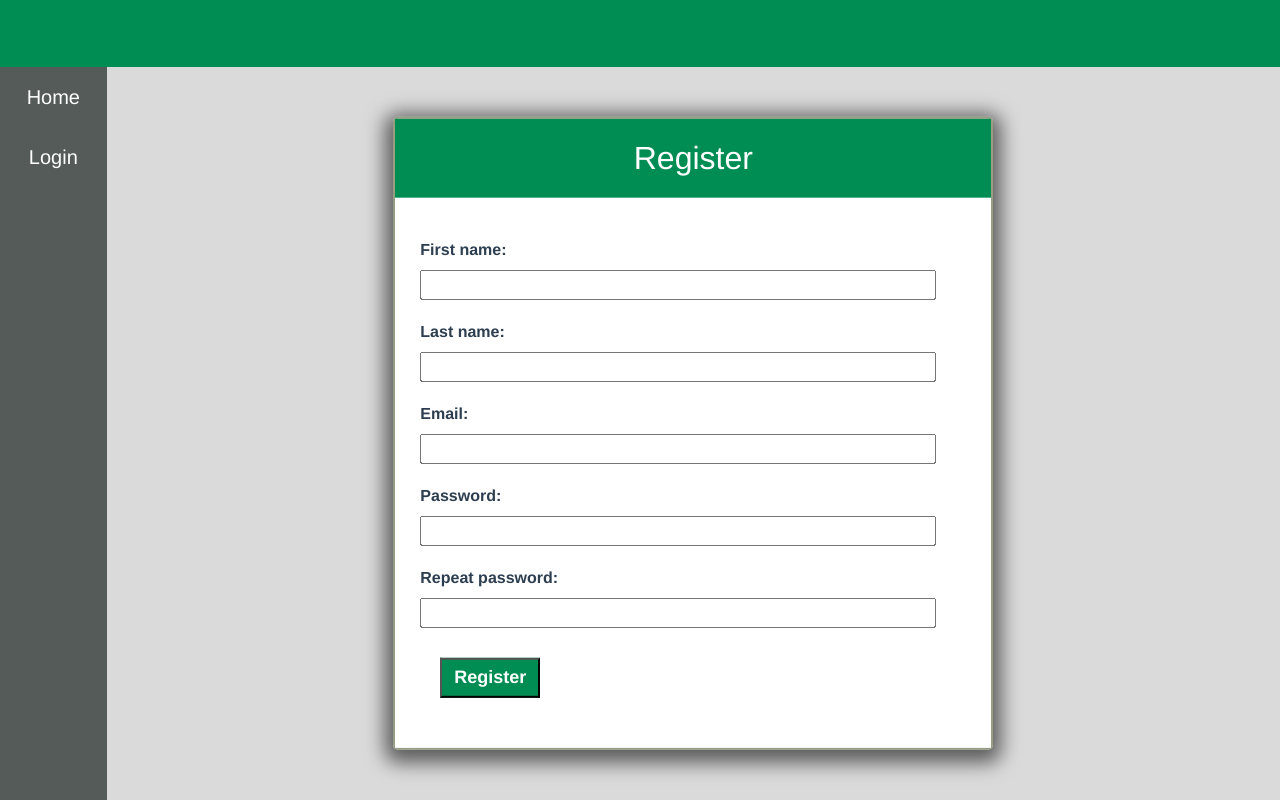
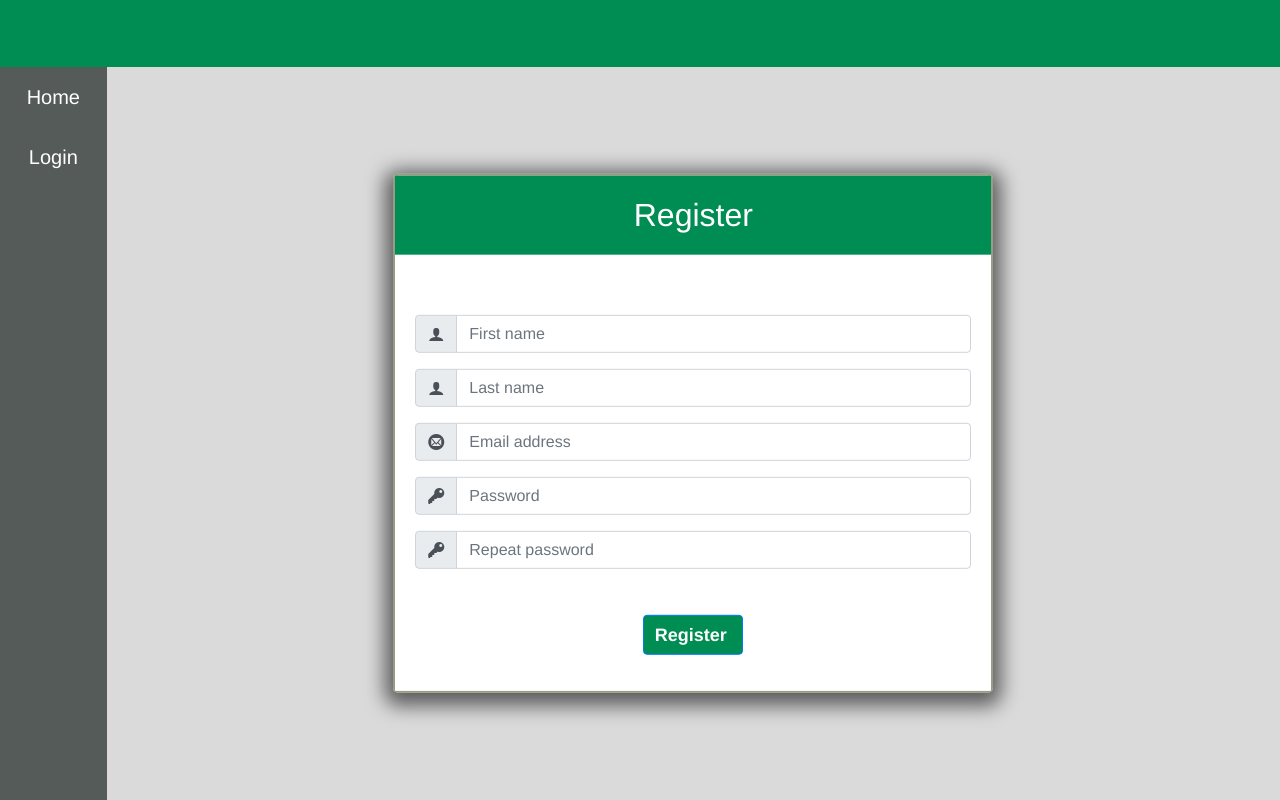
Before and after one commit to suti211/docker, a Vue app in the folder vue-docker/frontend-app/: page /#/register in a window 1280 px wide. Built offline with nearby package versions, Linux system fonts and the light colour scheme.

Commit message:
FE - register validation progress

```diff
--- a/vue-docker/frontend-app/src/assets/commons.less
+++ b/vue-docker/frontend-app/src/assets/commons.less
@@ -71,3 +71,7 @@ a {
     }
   }
 }
+
+.center {
+  margin: 0 auto;
+}
--- a/vue-docker/frontend-app/src/components/Login/Login.js
+++ b/vue-docker/frontend-app/src/components/Login/Login.js
@@ -4,8 +4,10 @@ export default {
     name: "Login",
     data: () => {
         return {
-            username: '',
+            email: '',
             password: '',
+            loading: false,
+            loginError: false,
             errors: []
         }
     },
@@ -18,23 +20,40 @@ export default {
         },
 
         login() {
+            this.loading = true;
+            this.loginError = false;
             axios.get("api/status")
-                .then(response => console.log(response));
+                .then(response => {
+                    console.log(response)
+                })
+                .catch(error => {
+                    console.log(error);
+                    this.loginError = true;
+
+                })
+                .finally(() => {
+                    this.loading = false;
+                    this.errors = [];
+                })
         },
 
         checkForm() {
-            if (this.username && this.password) {
+            if (this.email && this.password) {
                 return true;
             }
 
             this.errors = [];
 
-            if(!this.username) {
-                this.errors.push('username');
+            if(!this.email) {
+                this.errors.push('email-required');
+            } else {
+                if (this.email.match(/^\w+([\.-]?\w+)*@\w+([\.-]?\w+)*(\.\w{2,3})+$/) == null) {
+                    this.errors.push('email-format-invalid')
+                }
             }
 
             if(!this.password) {
-                this.errors.push('password');
+                this.errors.push('pass-required');
             }
         }
     }
--- a/vue-docker/frontend-app/src/components/Login/Login.vue
+++ b/vue-docker/frontend-app/src/components/Login/Login.vue
@@ -8,19 +8,25 @@
                     .input-group.mb-3
                         .input-group-prepend
                             span.input-group-text.icon.iconuser
-                        input#email-input.form-control(type="email" placeholder="Email" v-model="username" no-validate)
-                    .validation-block(v-if="errors.includes('username')")
+                        input#email-input.form-control(type="email" placeholder="Email" v-model="email" no-validate)
+                    .validation-block(v-if="errors.includes('email-required')")
                         span Required!
+                    .validation-block(v-if="errors.includes('email-format-invalid')")
+                        span Invalid email format!
                     .input-group.mb-3
                         .input-group-prepend
                             span.input-group-text.icon.iconkey
                         input#password-input.form-control(type="password" placeholder="Password" v-model="password")
-                    .validation-block(v-if="errors.includes('password')")
+                    .validation-block(v-if="errors.includes('pass-required')")
                         span Required!
                     .input-group.mb-3.text-center
                         .center
-                            button.btn.btn-primary.large(@click="checkAndLogin") Login
+                            button.btn.btn-primary.large(@click="checkAndLogin" v-bind:disabled="loading") Login&nbsp
+                                span.spinner-border.spinner-border-sm(v-if="loading")
                             router-link.btn.btn-primary.large(to="/register") Register
+
+                    .alert-danger(v-if="loginError")
+                        span Error happened during login!
 </template>
 
 <script src="./Login.js">
@@ -58,10 +64,6 @@
         background-color: white;
     }
 
-    .center {
-        margin: 0 auto;
-    }
-
     .head {
         background-color: var(--primary-color-green);
         h2 {
--- a/vue-docker/frontend-app/src/components/Register/Register.js
+++ b/vue-docker/frontend-app/src/components/Register/Register.js
@@ -6,19 +6,85 @@ export default {
             firstName: '',
             lastName: '',
             password: '',
-            retypePassword: '',
-            email: ''
+            repeatPassword: '',
+            email: '',
+            loading: false,
+            registerError: false,
+            errors: []
         }
     },
     methods: {
+
+        startRegister() {
+            this.errors = [];
+            this.checkIsValid();
+        },
+
         register() {
             let body = {
                 firstName: this.firstName,
                 lastName: this.lastName,
                 password: this.password,
-                retypePassword: this.retypePassword
+                repeatPassword: this.repeatPassword
             }
+            this.loading = true;
             axios.post("/api/user/register", body)
+                .then(response => {
+                    console.log(response);
+                })
+                .catch(error => {
+                    console.log(error);
+                })
+                .finally(() => {
+                    this.loading = false;
+                });
+        },
+
+        checkIsValid() {
+            if (this.checkIsFilledOut()){
+                this.checkPasswordMatch();
+            }
+        },
+
+        checkPasswordMatch() {
+            if (this.password && this.repeatPassword) {
+                return this.password == this.repeatPassword;
+            }
+        },
+
+        checkIsFilledOut() {
+
+            if (!this.firstName) {
+                this.errors.push({ type: 'required', message: 'First name is required!' });
+            }
+
+            if (!this.lastName) {
+                this.errors.push({ type: 'required', message: 'Last name is required!' });
+            }
+
+            if (!this.email) {
+                this.errors.push({ type: 'required', message: 'Email is required!' });
+            }
+
+            if (!this.password) {
+                this.errors.push({ type: 'required', message: 'Password is required!' });
+            }
+
+            if (!this.repeatPassword) {
+                this.errors.push({ type: 'required', message: 'Repeat password is required!' });
+            }
+
+            return this.errors.filter(error => error.type === 'required').length == 0;
+        },
+
+        checkPasswordStrength() {
+
+            if (this.password) {
+                if (this.password.length < 6) {
+                    this.errors.push('Password is too short!')
+                }
+            }
+
         }
     }
 }
--- a/vue-docker/frontend-app/src/components/Register/Register.vue
+++ b/vue-docker/frontend-app/src/components/Register/Register.vue
@@ -4,25 +4,43 @@
             .head
                 h2 Register
             .body
-                .row
-                    label(for="first-name") First name:
-                    input.form-input(v-model="firstName" id="first-name" type="text" maxlength=32)
-                .row
-                    label(for="last-name") Last name:
-                    input.form-input(v-model="lastName" id="last-name" type="text" maxlength=32)
-                .row
-                    label(for="mail") Email:
-                    //span.icon.iconuser.sized
-                    input.form-input(v-model="email" id="mail" type="text" maxlength="32")
-                .row
-                    label(for="pass") Password:
-                    input.form-input(v-model="password" id="pass" type="password")
-                .row
-                    label(for="repass") Repeat password:
-                    input.form-input(v-model="retypePassword" id="repass" type="password")
-                .row
-                    .button-container
-                        button(@click="register") Register
+                .body
+                form#login(novalidate)
+                    .input-group.mb-3
+                        .input-group-prepend
+                            span.input-group-text.icon.iconuser
+                        input.form-control(type="text" placeholder="First name" v-model="firstName" no-validate maxlength="32")
+
+                    .input-group.mb-3
+                        .input-group-prepend
+                            span.input-group-text.icon.iconuser
+                        input.form-control(type="text" placeholder="Last name" v-model="lastName" no-validate maxlength="32")
+
+                    .input-group.mb-3
+                        .input-group-prepend
+                            span.input-group-text.icon.iconmail4
+                        input.form-control(type="text" placeholder="Email address" v-model="email" no-validate maxlength="32")
+
+                    .input-group.mb-3
+                        .input-group-prepend
+                            span.input-group-text.icon.iconkey
+                        input.form-control(type="text" placeholder="Password" v-model="password" no-validate maxlength="32")
+
+                    .input-group.mb-3
+                        .input-group-prepend
+                            span.input-group-text.icon.iconkey
+                        input.form-control(type="text" placeholder="Repeat password" v-model="repeatPassword" no-validate maxlength="32")
+
+                    .alert-danger(v-for="error in errors") {{ error.message }}
+
+                    .input-group.mb-3
+                        .center
+                            button.btn.btn-primary.large(@click="startRegister" v-bind:disabled="loading") Register&nbsp
+                                span.spinner-border.spinner-border-sm(v-if="loading")
+                    .alert-danger(v-if="registerError")
+                        span Error happened during register!
+
+
 </template>
 
 <script src="./Register.js">
@@ -48,15 +66,6 @@
         box-shadow: 0px 5px 19px 8px rgba(0,0,0,0.58);
     }
 
-    .form-input {
-        display: inline-block;
-        height: var(--global-login-height);
-        width: ~'calc(100% - 30px)';
-        font-size: 1.5em;
-        padding-left: 5px;
-        padding-right: 5px;
-    }
-
     .body {
 
         h4 {
@@ -68,47 +77,6 @@
         background-color: white;
     }
 
-    .row {
-        margin-top: 20px;
-        margin-bottom: 20px;
-        padding-left: var(--global-component-padding);
-        padding-right: var(--global-component-padding);
-
-        .button-container {
-            padding-top: 10px;
-            padding-bottom: 10px;
-            display: inline;
-
-            button {
-                padding-left: 10px;
-                padding-right: 10px;
-                margin-left: 20px;
-                margin-right: 20px;
-                background-color: var(--primary-color-green);
-                font-weight: bold;
-                height: 40px;
-                color: white;
-                width: 100px;
-                font-size: large;
-
-                &:hover {
-                    background-color: var(--primary-color-hover);
-                }
-            }
-        }
-
-        label {
-            text-align: left;
-            display: block;
-            font-weight: bold;
-        }
-    }
-
-    .sized {
-        height: var(--global-login-height);
-        width: var(--global-login-height);
-    }
-
     .head {
         background-color: var(--primary-color-green);
         h2 {
@@ -118,4 +86,13 @@
             color: white;
         }
     }
+
+    button.btn.btn-primary.large {
+        margin-top: 30px;
+    }
+
+    .alert-danger {
+        padding: 5px 10px;
+    }
+
 </style>
```
